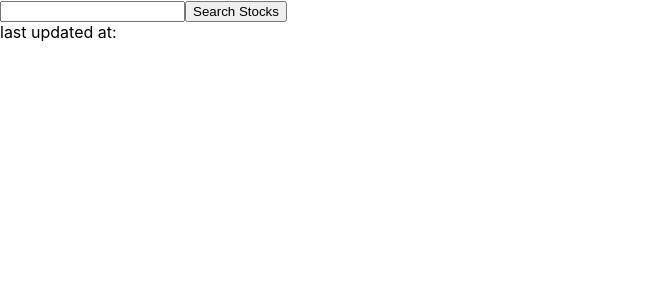
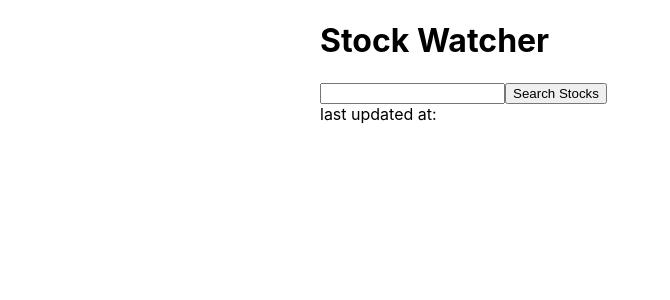
Before and after one commit to ThomasJnLiu/stock-watcher-app, a React (Create React App) app: page / in a window 1280 px wide. Shown: the top 300 px of the page, without its empty margins (0-670 px from the left). Built offline with nearby package versions, Linux system fonts and the light colour scheme.

Commit message:
Add loading spinner

```diff
--- a/src/App.js
+++ b/src/App.js
@@ -1,13 +1,18 @@
 import { useState, useEffect } from "react";
 import Search from "./components/Search/Search";
 import StockListContainer from "./components/StockListContainer/StockListContainer";
+import Header from "./components/Header/Header";
+
 import classes from "./App.module.css";
 import axios from "axios";
+
+import loadingSpinner from "./loadingSpinner.gif";
 
 function App() {
   const [userStockList, setUserStockList] = useState([]);
   const [seconds, setSeconds] = useState(0);
   const [time, setTime] = useState();
+  const [loading, setIsLoading] = useState(false);
   //temp state delete later
   const [updated, setUpdated] = useState(true);
 
@@ -85,13 +90,18 @@ function App() {
   }, [seconds]);
 
   return (
-    <div className="App">
-      <Search addStock={addStock} />
+    <div className={classes.main}>
+      <Header />
+      <Search addStock={addStock} setLoading={setIsLoading} />
+      last updated at:{" "}
+      {loading && (
+        <img
+          className={classes["loading-spinner"]}
+          src={loadingSpinner}
+          alt="loading"
+        />
+      )}
       <StockListContainer stockList={userStockList} removeStock={removeStock} />
-      {/* <p className={updated ? `${classes["blink-on"]}` : undefined}>
-        {seconds}
-      </p> */}
-      last updated at: {time}
     </div>
   );
 }
--- a/src/App.module.css
+++ b/src/App.module.css
@@ -1,6 +1,11 @@
-.blink-on {
-  color: red;
+.main {
+  display: block;
+  margin: auto auto;
+  width: 50%;
 }
-.blink-off {
-  color: black;
+
+.loading-spinner {
+  display: block;
+  width: 7%;
+  margin: 1em auto;
 }
--- /dev/null
+++ b/src/components/Header/Header.js
@@ -0,0 +1,11 @@
+import React from "react";
+
+const Header = () => {
+  return (
+    <header>
+      <h1>Stock Watcher</h1>
+    </header>
+  );
+};
+
+export default Header;
--- a/src/components/Search/Search.js
+++ b/src/components/Search/Search.js
@@ -6,7 +6,7 @@ const Search = (props) => {
 
   const searchHandler = async (event) => {
     event.preventDefault();
-
+    props.setLoading(true);
     const info = await axios(
       `https://finnhub.io/api/v1/search?q=${userInput}&token=c14ongv48v6st2755it0`
     );
@@ -18,6 +18,7 @@ const Search = (props) => {
       stockName: info.data.result[0],
       stockPrice: price.data,
     });
+    props.setLoading(false);
   };
   return (
     <div>
```
Also changed, not shown: src/loadingSpinner.gif (added).
